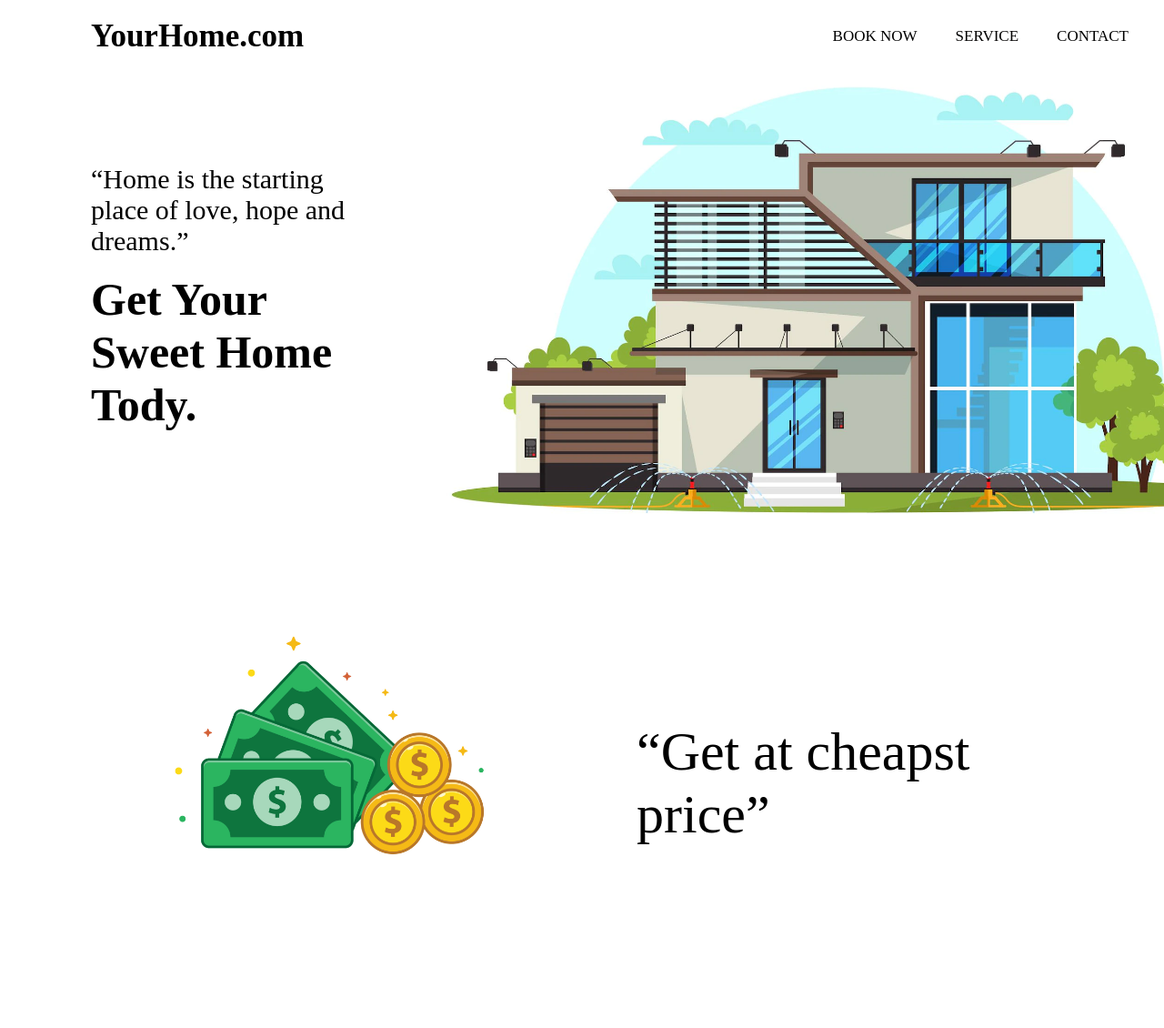
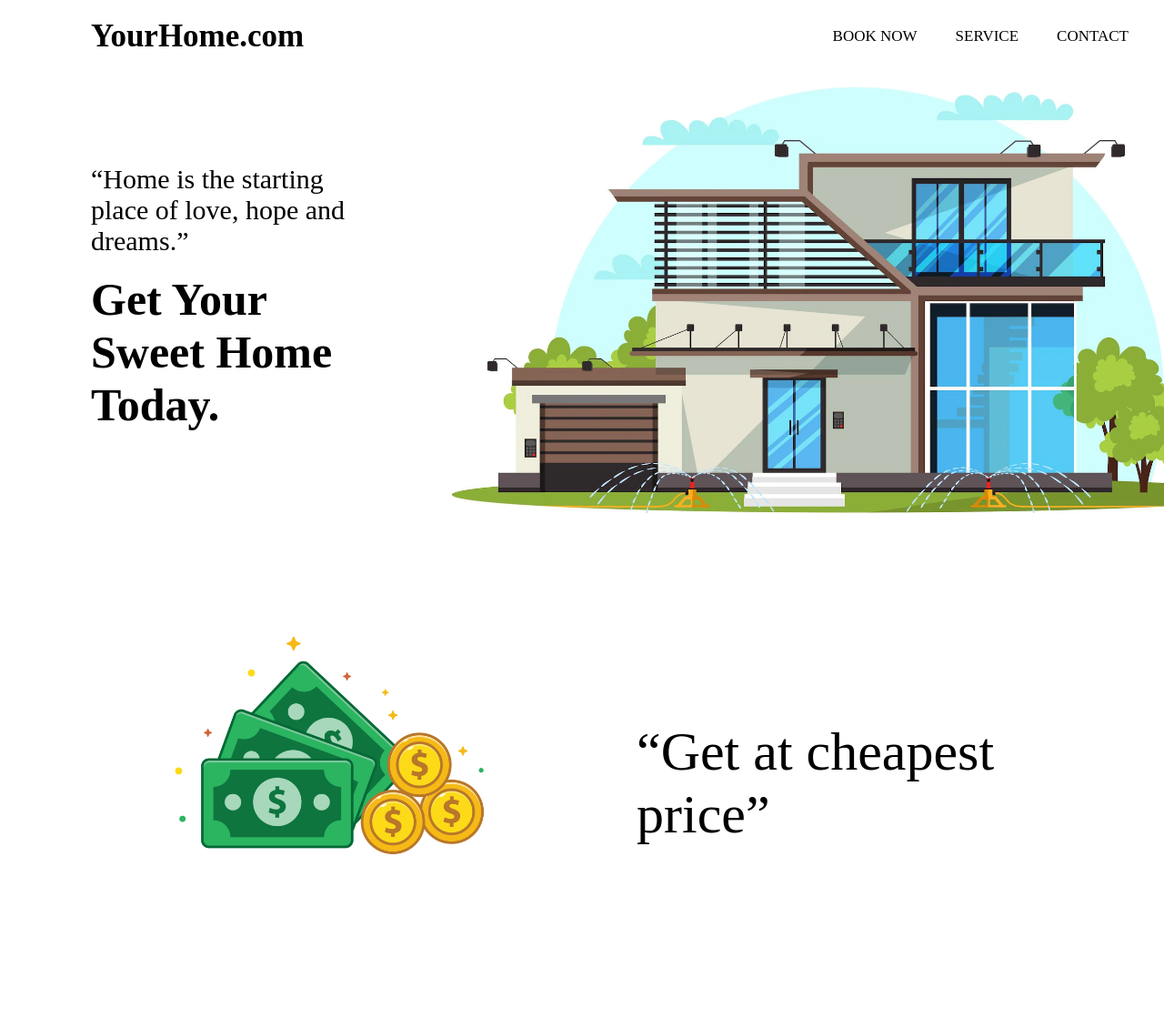
Before and after one commit to ishant143/site3, a plain HTML site: page index.html in a window 1280 px wide. Shown: the top 1130 px of the page at 91% size. Drawn offline with Linux system fonts and the light colour scheme.

Commit message:
Update index.html

```diff
--- a/index.html
+++ b/index.html
@@ -34,7 +34,7 @@
             <div class="div1">
                 <p class="mainp">“Home is the starting place of love, hope and dreams.”</p>
                 <br>
-                <h1 class="mainh1">Get Your Sweet Home Tody.</h1>
+                <h1 class="mainh1">Get Your Sweet Home Today.</h1>
             </div>
             <div class="div2">
                 <h1 class="mainh1"><img class="imgadjust" src="home.jpg" alt=""></h1>
@@ -46,7 +46,7 @@
 
             </div>
             <div class="div5">
-                <p class="moneyadjust">“Get at cheapst price”</p>
+                <p class="moneyadjust">“Get at cheapest price”</p>
 
 
             </div>
```
